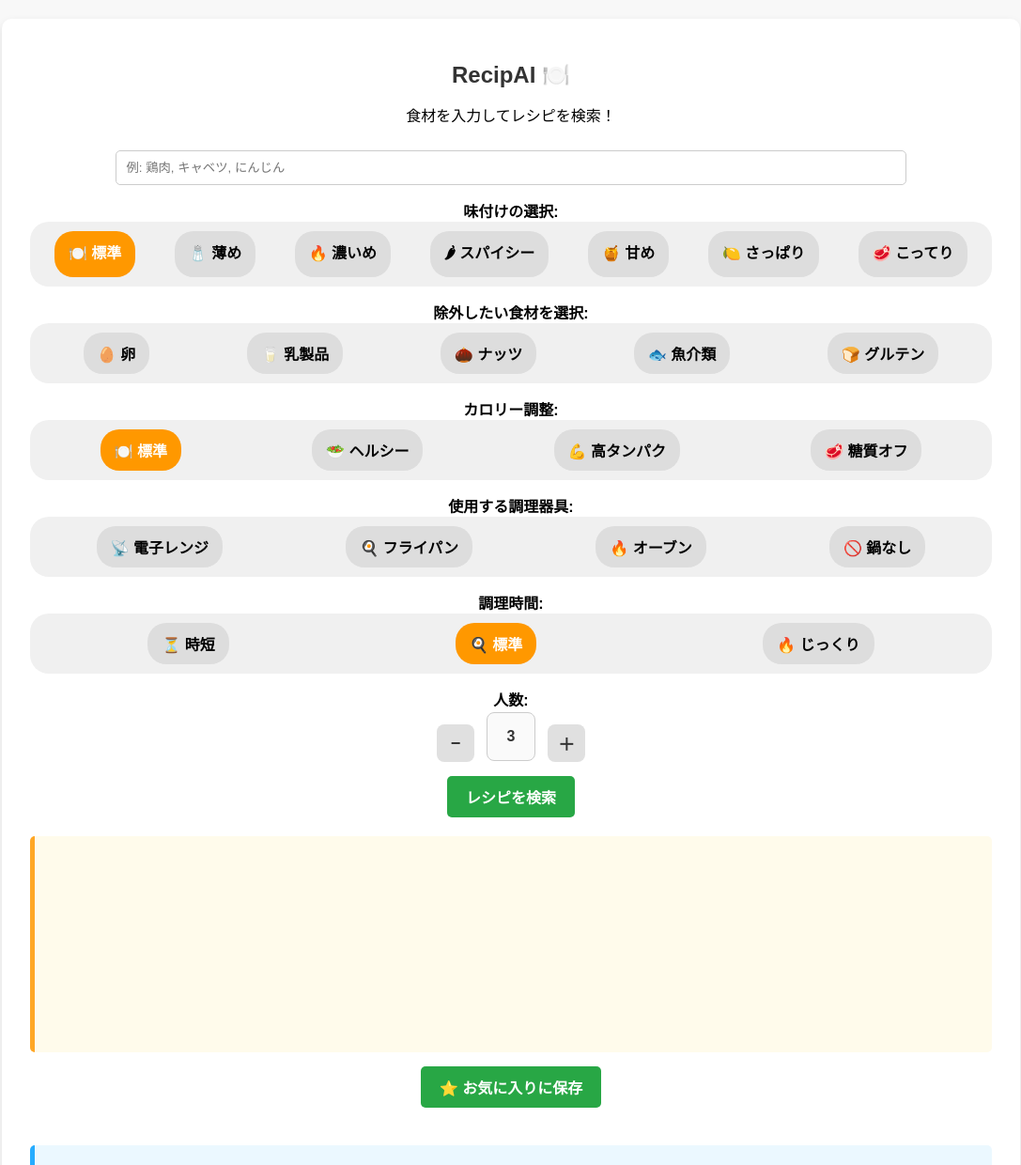
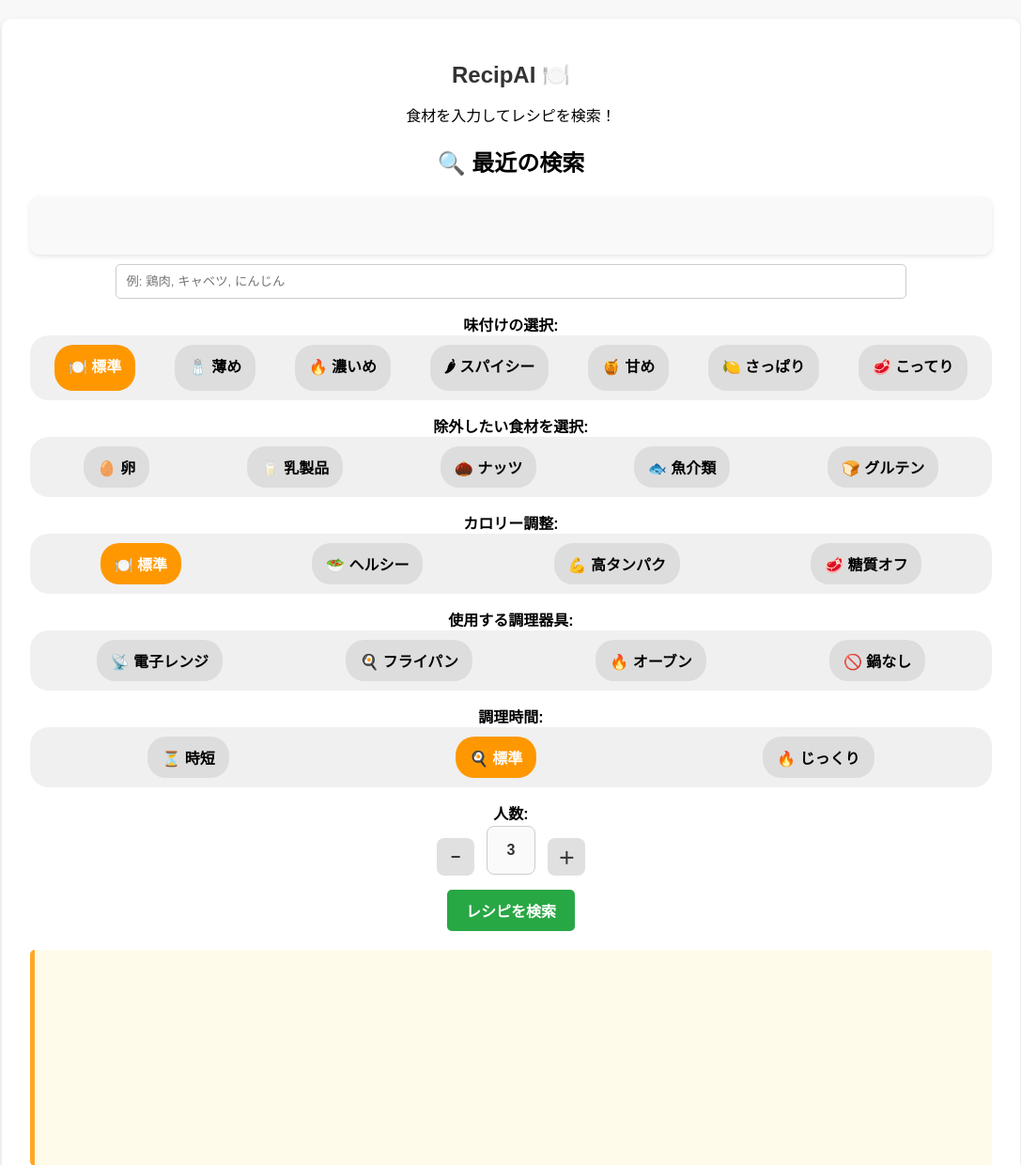
Before and after one commit to ryo0905-eng/recipAIwebApp, a Flask app: page / in a window 1280 px wide. Shown: the top 1240 px of the page at 94% size, without its empty margins (96-1183 px from the left). Run offline with Flask 3, Linux system fonts and the light colour scheme.

Commit message:
入力履歴機能を追加

```diff
--- a/static/script.js
+++ b/static/script.js
@@ -1,6 +1,9 @@
 document.addEventListener("DOMContentLoaded", function () {
-    async function fetchRecipe() {
-        let ingredients = document.getElementById("ingredients").value.trim();
+    async function fetchRecipe(ingredients) {
+        if (!ingredients) {
+            ingredients = document.getElementById("ingredients").value.trim(); // 引数がない場合はテキストボックスから取得
+        }
+
         let flavor_option = document.querySelector("input[name='flavor_option']:checked").value;  // ✅ 味付けを取得！
         let servings = document.getElementById("servings").value;
         let cooking_time = document.querySelector("input[name='cooking_time']:checked").value;  // ✅ トグルで選択した調理時間を取得！
@@ -8,12 +11,14 @@
         let cooking_tools = Array.from(document.querySelectorAll("input[name='cooking_tools']:checked")).map(el => el.value);
         let allergy_list = Array.from(document.querySelectorAll("input[name='allergy']:checked")).map(el => el.value);
 
-
         if (!ingredients) {
-            alert("食材を入力してください！");
-            return;
+            alert("食材を入力してください！"); // アラートを表示
+            return; // 処理を中断
         }
 
+        displaySavedRecipes();
+        // 検索履歴を保存
+        saveSearchHistory(ingredients);
 
         document.getElementById("recipe-result").innerHTML = "<h2>レシピ</h2><p></p>";
         document.getElementById("substitutes-result").innerHTML = "";
@@ -39,7 +44,6 @@
                 const { done, value } = await reader.read();
                 if (done) break;
                 resultContainer.innerText += decoder.decode(value, { stream: true });
-
             }
             document.getElementById("recipe-result").setAttribute("data-full-recipe", resultContainer.innerText); // ✅ レシピを属性に格納
             document.getElementById("suggest-substitutes").style.display = "block";
@@ -48,6 +52,60 @@
             alert("レシピを取得できませんでした: " + error.message);
         }
     }
+
+    function saveSearchHistory(ingredients) {
+        let searchHistory = JSON.parse(localStorage.getItem("searchHistory")) || [];
+        if (!searchHistory.includes(ingredients)) {
+            searchHistory.unshift(ingredients);  // ✅ 最新の検索をリストの先頭に追加
+            if (searchHistory.length > 5) searchHistory.pop();  // ✅ 履歴を最大5件までに制限
+            localStorage.setItem("searchHistory", JSON.stringify(searchHistory));
+        }
+        displaySearchHistory();
+    }
+
+    function displaySearchHistory() {
+        let searchHistory = JSON.parse(localStorage.getItem("searchHistory")) || [];
+        let historyList = document.getElementById("search-history");
+        if (!historyList) {
+            console.error("search-history要素が見つかりません");
+            return;
+        }
+        historyList.innerHTML = "";
+
+        searchHistory.forEach((ingredients) => {
+            let li = document.createElement("li");
+            li.textContent = ingredients;
+            li.style.cursor = "pointer";
+            li.onclick = function () {
+                fetchRecipe(ingredients);
+            };
+
+            let deleteBtn = document.createElement("button");
+            deleteBtn.textContent = "🗑";
+            deleteBtn.style.marginLeft = "10px";
+            deleteBtn.onclick = function (event) {
+                event.stopPropagation();
+                removeSearchHistory(ingredients);
+            };
+
+            li.appendChild(deleteBtn);
+            historyList.appendChild(li);
+        });
+    }
+
+    function removeSearchHistory(ingredients) {
+        let searchHistory = JSON.parse(localStorage.getItem("searchHistory")) || [];
+        searchHistory = searchHistory.filter(item => item !== ingredients);
+        localStorage.setItem("searchHistory", JSON.stringify(searchHistory));
+        displaySearchHistory();
+    }
+
+    displaySearchHistory();
+
+    document.getElementById("search-recipe").addEventListener("click", function() {
+        fetchRecipe();
+    });
+    document.getElementById("suggest-substitutes").addEventListener("click", fetchSubstitutes);
 
     async function fetchSubstitutes() {
         let recipeText = document.querySelector("#recipe-result p").innerText.trim();
@@ -95,11 +153,6 @@
         if (value < 1) value = 1;
         if (value > 10) value = 10;
         input.value = value;
-    }
-
-    function toggleDropdown() {
-        let dropdown = document.getElementById("dropdown");
-        dropdown.style.display = dropdown.style.display === "block" ? "none" : "block";
     }
 
     document.querySelectorAll(".dropdown-content input").forEach(input => {
@@ -191,15 +244,9 @@
         displaySavedRecipes();
     }
 
-
-
     // グローバル関数として登録
     window.fetchRecipe = fetchRecipe;
     window.fetchSubstitutes = fetchSubstitutes;
     window.changeServings = changeServings;
-    window.toggleDropdown = toggleDropdown;
     window.saveRecipe = saveRecipe;
-
-    displaySavedRecipes();
-
 });
--- a/static/styles.css
+++ b/static/styles.css
@@ -497,3 +497,51 @@
     color: #666;
     text-decoration: none;
 }
+
+/* 🔍 最近の検索履歴 */
+#search-history-container {
+    background: #f9f9f9;
+    padding: 15px;
+    border-radius: 10px;
+    box-shadow: 0 2px 5px rgba(0, 0, 0, 0.1);
+    margin-top: 20px;
+}
+
+#search-history {
+    list-style: none;
+    padding: 0;
+    display: flex;
+    flex-wrap: wrap;
+    gap: 10px;
+}
+
+#search-history li {
+    background: #fff;
+    padding: 10px 15px;
+    border-radius: 8px;
+    cursor: pointer;
+    transition: 0.3s;
+    font-weight: bold;
+    box-shadow: 0 2px 4px rgba(0, 0, 0, 0.1);
+    display: flex;
+    align-items: center;
+    gap: 10px;
+}
+
+#search-history li:hover {
+    background: #ff9800;
+    color: white;
+}
+
+#search-history li button {
+    background: none;
+    border: none;
+    color: #ff0000;
+    cursor: pointer;
+    font-size: 16px;
+    transition: 0.3s;
+}
+
+#search-history li button:hover {
+    color: #cc0000;
+}
--- a/templates/index.html
+++ b/templates/index.html
@@ -20,6 +20,11 @@
     <div class="container">
         <h1>RecipAI 🍽️</h1>
         <p>食材を入力してレシピを検索！</p>
+        <h2>🔍 最近の検索</h2>
+        <div id="search-history-container">
+            <ul id="search-history"></ul>
+        </div>
+
 
         <input type="text" id="ingredients" placeholder="例: 鶏肉, キャベツ, にんじん">
 
@@ -130,7 +135,7 @@
 
         </div>
 
-        <button onclick="fetchRecipe()">レシピを検索</button>
+        <button id="search-recipe">レシピを検索</button>
         <div id="recipe-result" class="recipe-box" style="margin-top: 20px;"></div>
         <button onclick="saveRecipe()">⭐ お気に入りに保存</button>
         <div class="substitutes-button-container">
```
